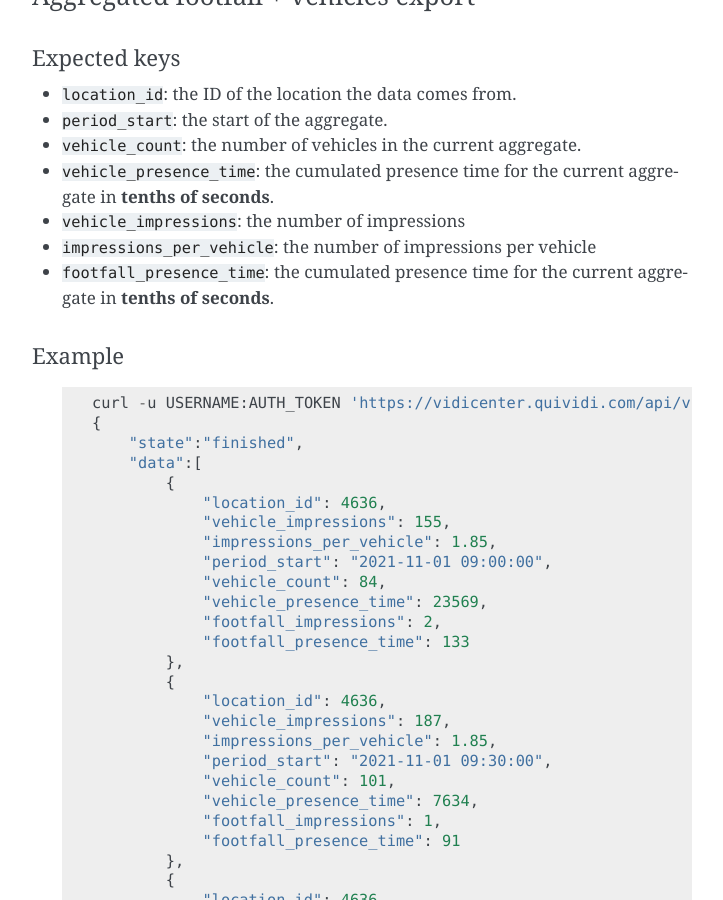
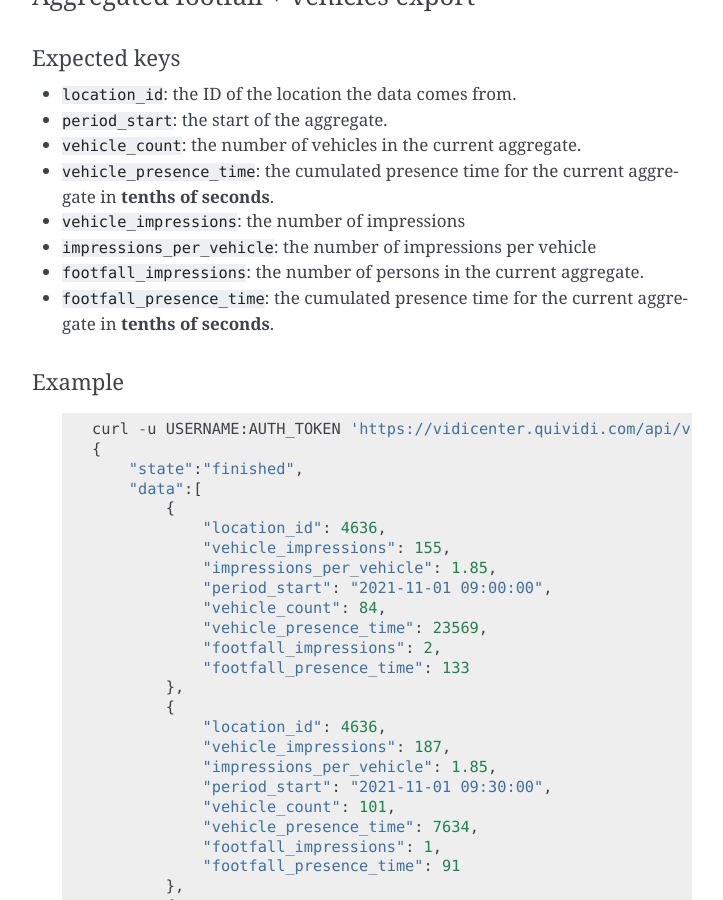
Before and after one commit to quividi/vidicenter-api-documentation, a Sphinx documentation site: the page built from docs/source/data.rst, in a window 1280 px wide and 900 px high, scrolled down 23499 px. Shown: the whole window, without its empty margins (388-1111 px from the left). Built offline with Sphinx 7.4.7, drawn with Linux system fonts in a browser that asks for light colours.

Commit message:
added missing expected key

```diff
--- a/docs/source/data.rst
+++ b/docs/source/data.rst
@@ -1079,6 +1079,7 @@ Expected keys
 * ``vehicle_presence_time``: the cumulated presence time for the current aggregate in **tenths of seconds**.
 * ``vehicle_impressions``: the number of impressions
 * ``impressions_per_vehicle``: the number of impressions per vehicle
+* ``footfall_impressions``: the number of persons in the current aggregate.
 * ``footfall_presence_time``: the cumulated presence time for the current aggregate in **tenths of seconds**.
 
 Example
```
